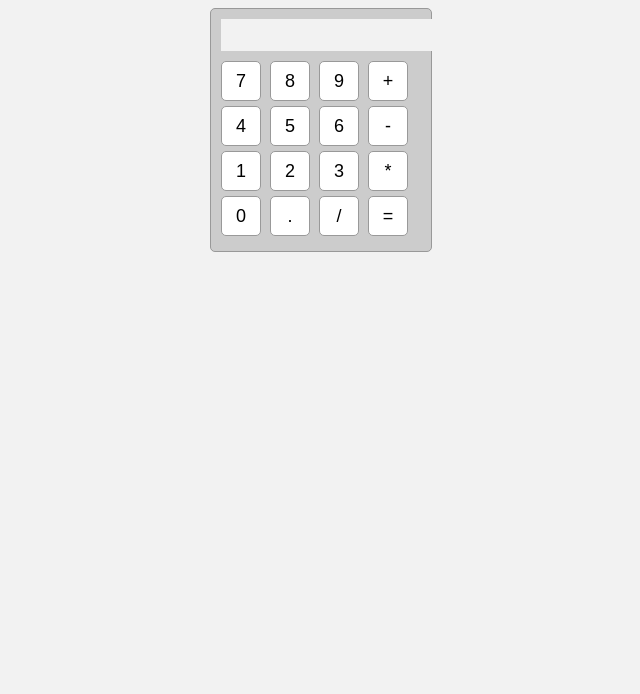
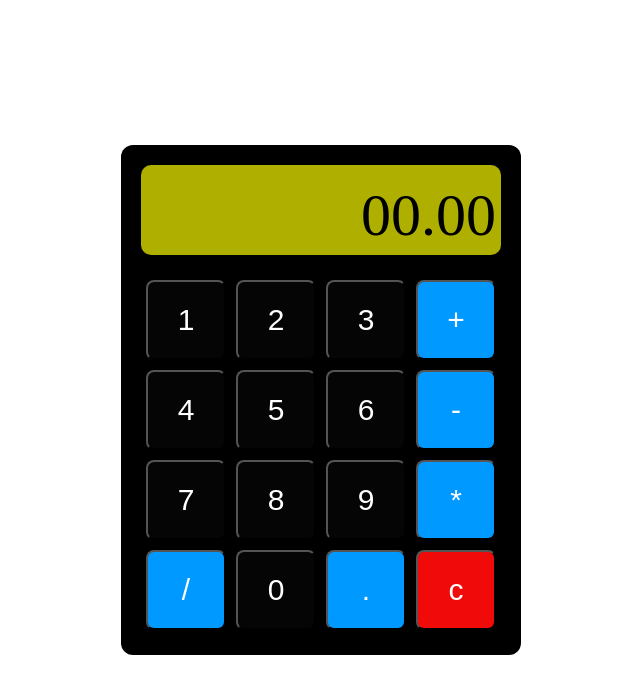
Before and after one commit to necromancer-dark/Eg_projects, a plain HTML site: page calculator/indexx.html in a window 1280 px wide. Shown: the whole page, without its empty margins (319-959 px from the left). Drawn offline with Linux system fonts and the light colour scheme.

Commit message:
more edits

```diff
--- a/calculator/indexx.html
+++ b/calculator/indexx.html
@@ -1,72 +1,33 @@
 <!DOCTYPE html>
-<html>
-  <head>
-    <title>Calculator</title>
-    <style>
-      body {
-        background-color: #f2f2f2;
-      }
-
-      #calculator {
-        background-color: #ccc;
-        border: 1px solid #999;
-        border-radius: 5px;
-        width: 200px;
-        margin: 0 auto;
-        padding: 10px;
-      }
-
-      #result {
-        font-size: 20px;
-        text-align: right;
-        border: none;
-        background-color: #f2f2f2;
-        width: 100%;
-        height: 30px;
-        margin-bottom: 10px;
-        padding-right: 10px;
-      }
-
-      button {
-        background-color: #fff;
-        border: 1px solid #999;
-        border-radius: 5px;
-        width: 40px;
-        height: 40px;
-        margin-right: 5px;
-        margin-bottom: 5px;
-        font-size: 18px;
-      }
-
-      button:hover {
-        background-color: #f2f2f2;
-        cursor: pointer;
-      }
-
-      button:active {
-        background-color: #ccc;
-      }
-    </style>
-  </head>
-  <body>
-    <div id="calculator">
-      <input type="text" id="result" disabled>
+<html lang="en">
+<head>
+  <meta charset="UTF-8">
+  <meta http-equiv="X-UA-Compatible" content="IE=edge">
+  <meta name="viewport" content="width=device-width, initial-scale=1.0">
+  <title>Document</title>
+  <link rel="stylesheet" href="style.css">
+</head>
+<body>
+  <div class="calculator">
+    <div class="display"><p>00.00</p></div>
+    <div class="buttons">
+      <button>1</button>
+      <button>2</button>
+      <button>3</button>
+      <button class="fun">+</button>
+      <button>4</button>
+      <button>5</button>
+      <button>6</button>
+      <button class="fun">-</button>
       <button>7</button>
       <button>8</button>
       <button>9</button>
-      <button>+</button>
-      <button>4</button>
-      <button>5</button>
-      <button>6</button>
-      <button>-</button>
-      <button>1</button>
-      <button>2</button>
-      <button>3</button>
-      <button>*</button>
+      <button class="fun">*</button>
+      <button class="fun">/</button>
       <button>0</button>
-      <button>.</button>
-      <button>/</button>
-      <button>=</button>
+      <button class="fun">.</button>
+      <button class="clear">c</button>
     </div>
-  </body>
+  </div>
+</body>
 </html>
--- /dev/null
+++ b/calculator/style.css
@@ -0,0 +1,43 @@
+*{
+    margin: 0;
+    padding: 0;}
+body{
+    height: 100vh;
+    display: flex;
+    justify-content: center;
+    align-items: center;}
+.calculator{
+    background-color:rgb(0, 0, 0);
+    height: 510px;
+    width: 400px;
+    border-radius: 12px;}
+.display{
+    background-color: rgba(255, 255, 0, 0.685);
+    height: 90px;
+    margin: 20px;
+    border-radius: 10px;
+    display: flex;
+    justify-content: end;
+    align-items: end;}
+.display p{
+    margin: 5px;
+    font-size: 60px;}
+.buttons{
+    display: flex;
+    flex-wrap: wrap;
+    height: 60%;
+    width: 100%;
+    margin: 20px;}
+button{
+    height: 60px;
+    width: 80px;
+    height: 80px;
+    margin: 5px;
+    font-size: 30px;
+    border-radius: 8px;
+    background-color: rgb(5,5,5);
+    color: white;}
+.clear{
+    background-color: rgb(240, 10, 10);}
+.fun{
+    background-color: rgb(0, 153, 255);}
```
Also changed, not shown: tribute page/index.html (+6 -5 lines).
